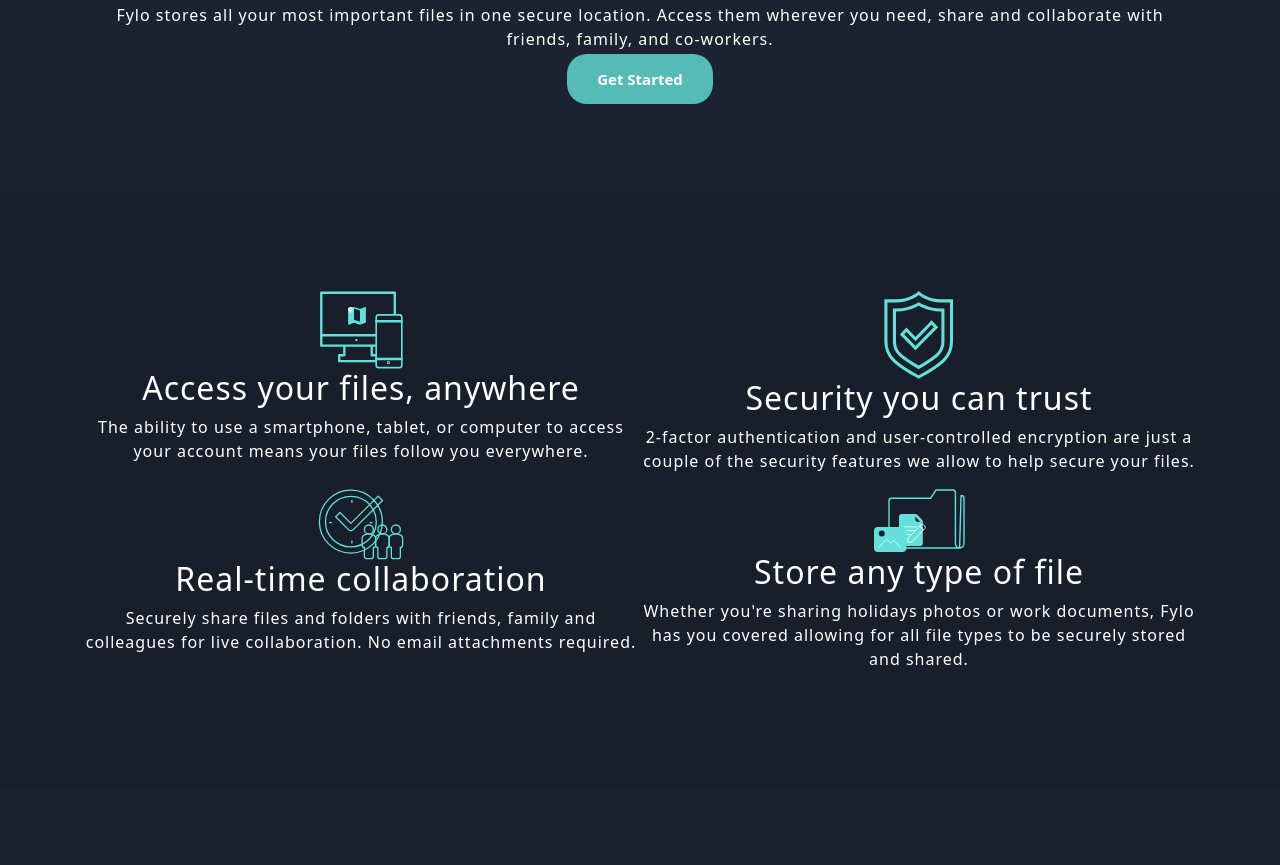
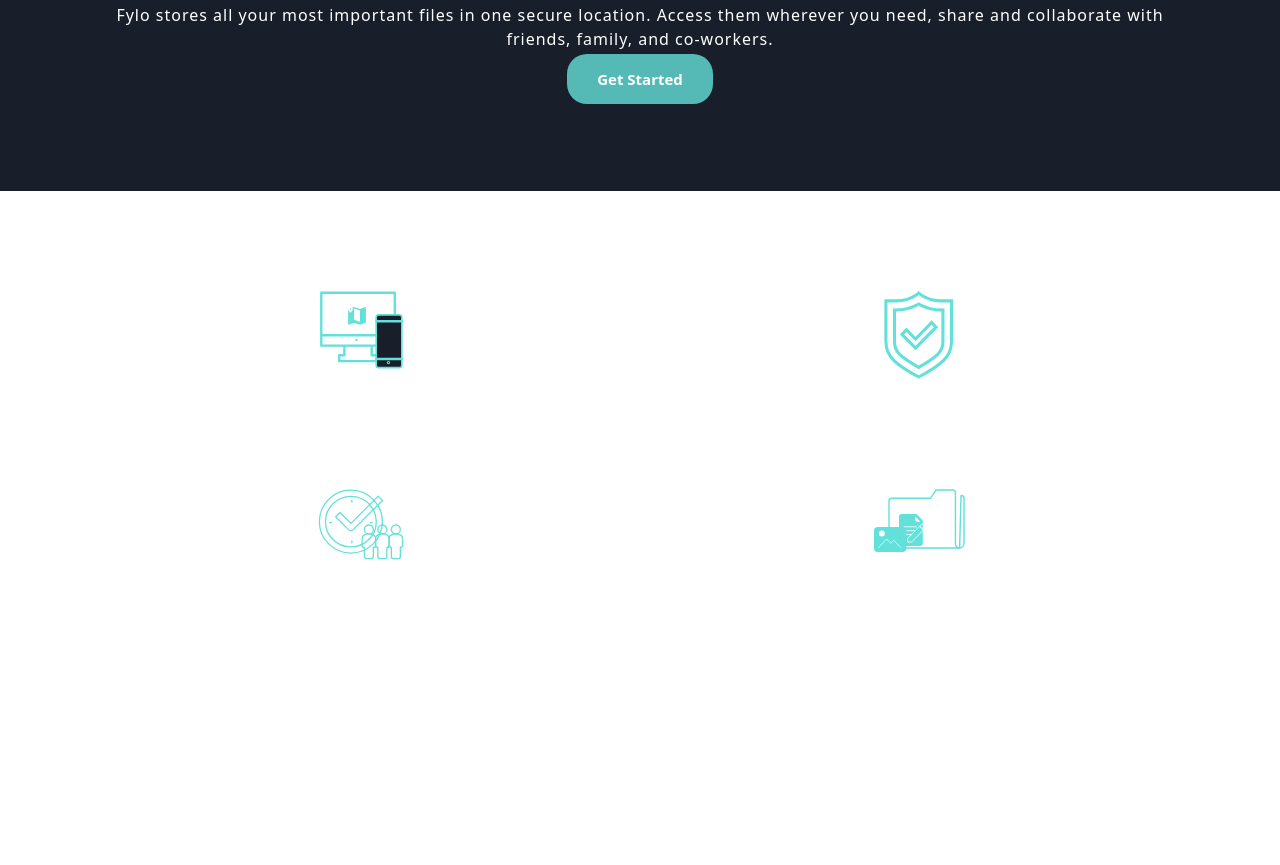
Before and after one commit to rcsilva211/fylo-dark-theme-landing-page-master, a plain HTML site: page index.html in a window 1280 px wide. Shown: the part 815-1680 px from the top of the page. Drawn offline with nearby package versions, Linux system fonts and the light colour scheme.

Commit message:
feat(dev): before add
added before on section

```diff
--- a/index.html
+++ b/index.html
@@ -74,7 +74,7 @@
       </section>
       <section id="productive-section">
         <div class="container">
-        <div class="row">
+        <div class="row g-5">
           <div class="col-md-6 col-sm-12">
             <img src="./images/illustration-stay-productive.png" alt="stay productive" />
           </div>
--- a/style.css
+++ b/style.css
@@ -19,8 +19,28 @@ body {
   background-color: #1c2230 !important;
 }
 
+#grid-section,
+#productive-section,
+#testimonials {
+  background-color: white;
+}
+
 #grid-section {
-  background-color: #181e2a;
+  position: relative;
+}
+
+#grid-section::before {
+  width: 100%;
+  height: 100%;
+  background-image: url(./images/bg-curvy-desktop.svg);
+  position: absolute;
+  content: '';
+  background-size: cover;
+  background-repeat: no-repeat;
+  background-position: center;
+  top: -100%;
+  left: 0;
+  z-index: -1;
 }
 
 header {
```
